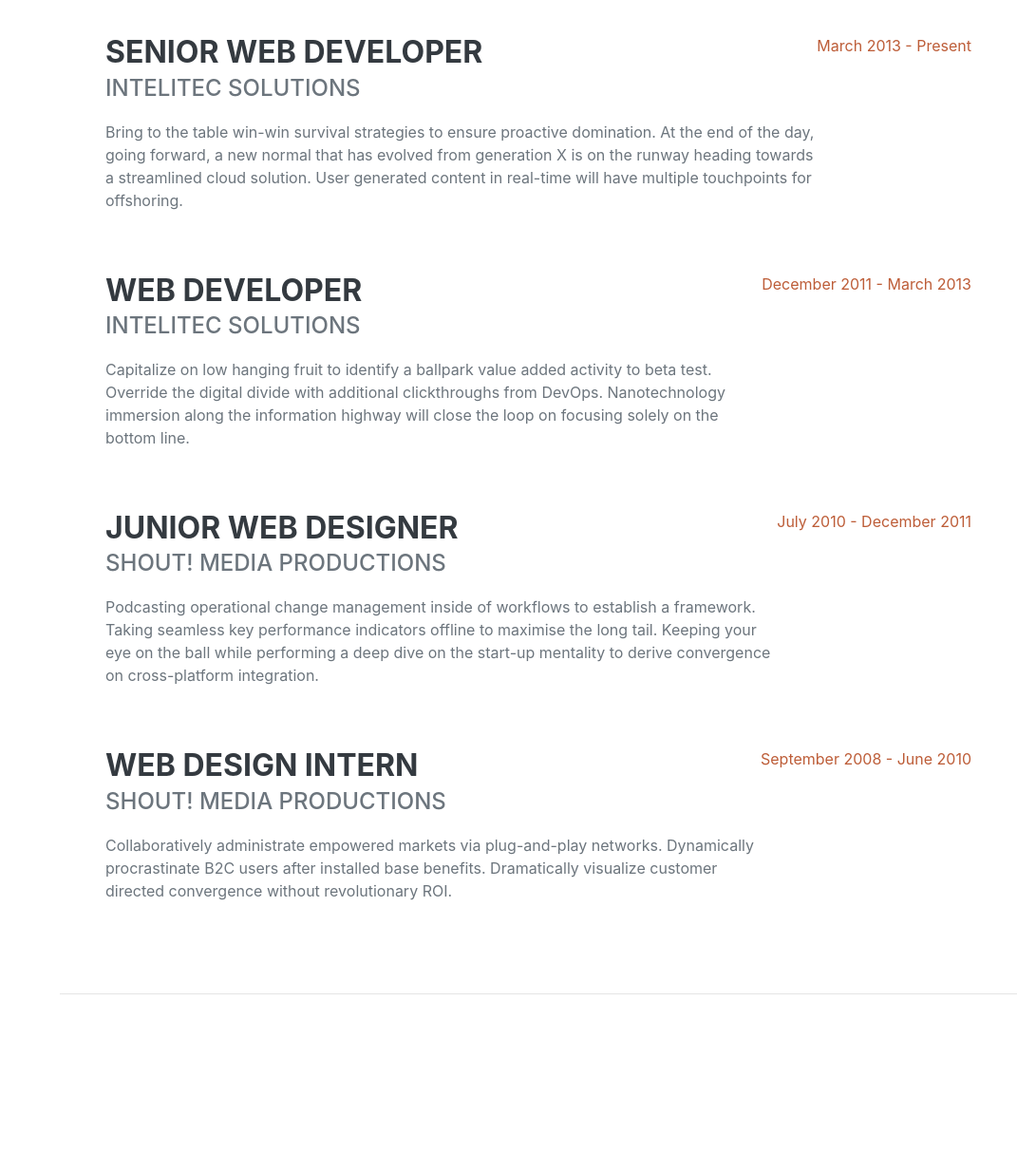
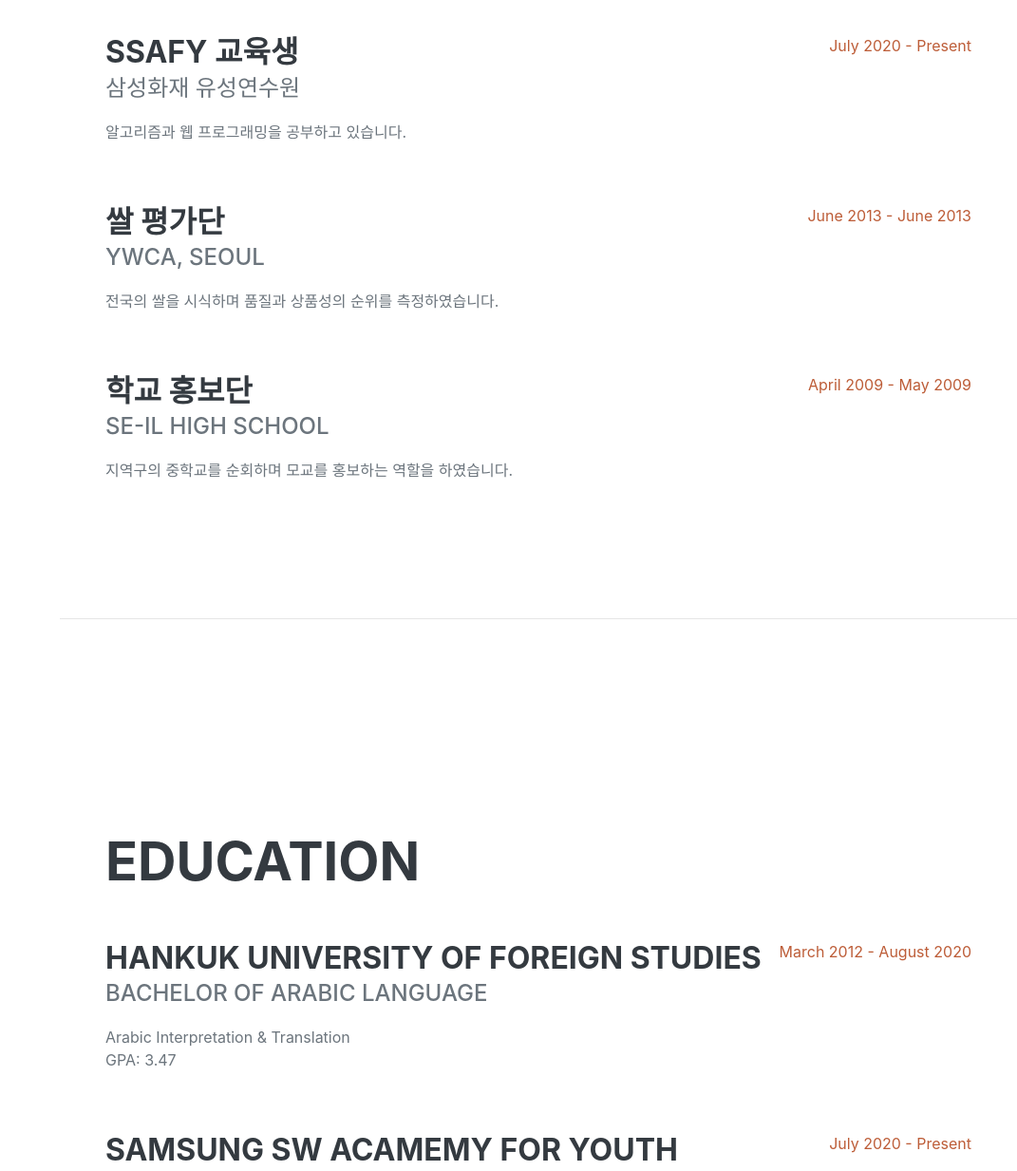
Before and after one commit to applevalley/applevalley.github.io, a plain HTML site: page index.html in a window 1280 px wide. Shown: the part 960-2193 px from the top of the page at 95% size, without its empty margins (209-1280 px from the left). Drawn offline with nearby package versions, Linux system fonts and the light colour scheme; a web font is replaced by a local one.

Commit message:
fourth commit

```diff
--- a/index.html
+++ b/index.html
@@ -19,13 +19,13 @@
         <!-- Navigation-->
         <nav class="navbar navbar-expand-lg navbar-dark bg-success fixed-top" id="sideNav">
             <a class="navbar-brand js-scroll-trigger" href="#page-top">
-                <span class="d-block d-lg-none">Clarence Taylor</span>
+                <span class="d-block d-lg-none">현준이의 자기소개서</span>
                 <span class="d-none d-lg-block"><img class="img-fluid img-profile rounded-circle mx-auto mb-2" src="assets/img/profile.jpg" alt="" /></span>
             </a>
             <button class="navbar-toggler" type="button" data-toggle="collapse" data-target="#navbarSupportedContent" aria-controls="navbarSupportedContent" aria-expanded="false" aria-label="Toggle navigation"><span class="navbar-toggler-icon"></span></button>
             <div class="collapse navbar-collapse" id="navbarSupportedContent">
                 <ul class="navbar-nav">
-                    <li class="nav-item"><a class="nav-link js-scroll-trigger" href="#about">About</a></li>
+                    <li class="nav-item"><a class="nav-link js-scroll-trigger" href="#about">About ME</a></li>
                     <li class="nav-item"><a class="nav-link js-scroll-trigger" href="#experience">Experience</a></li>
                     <li class="nav-item"><a class="nav-link js-scroll-trigger" href="#education">Education</a></li>
                     <li class="nav-item"><a class="nav-link js-scroll-trigger" href="#skills">Skills</a></li>
@@ -47,7 +47,7 @@
                         대전광역시 · 유성구 거주 · 010-xxxx-xxxx ·
                         <a href="mailto:skatkd7571@naver.com">skatkd7571@naver.com</a>
                     </div>
-                    <p class="lead mb-5">안녕하세요. 학생입니다.</p>
+                    <p class="lead mb-5">안녕하세요. 꿈이 많은 학생입니다.</p>
                     <div class="social-icons">
                         <a class="social-icon" href="#"><i class="fab fa-linkedin-in"></i></a>
                         <a class="social-icon" href="#"><i class="fab fa-github"></i></a>
@@ -63,35 +63,27 @@
                     <h2 class="mb-5">Experience</h2>
                     <div class="d-flex flex-column flex-md-row justify-content-between mb-5">
                         <div class="flex-grow-1">
-                            <h3 class="mb-0">Senior Web Developer</h3>
-                            <div class="subheading mb-3">Intelitec Solutions</div>
-                            <p>Bring to the table win-win survival strategies to ensure proactive domination. At the end of the day, going forward, a new normal that has evolved from generation X is on the runway heading towards a streamlined cloud solution. User generated content in real-time will have multiple touchpoints for offshoring.</p>
+                            <h3 class="mb-0">SSAFY 교육생</h3>
+                            <div class="subheading mb-3">삼성화재 유성연수원</div>
+                            <p>알고리즘과 웹 프로그래밍을 공부하고 있습니다.</p>
                         </div>
-                        <div class="flex-shrink-0"><span class="text-primary">March 2013 - Present</span></div>
+                        <div class="flex-shrink-0"><span class="text-primary">July 2020 - Present</span></div>
                     </div>
                     <div class="d-flex flex-column flex-md-row justify-content-between mb-5">
                         <div class="flex-grow-1">
-                            <h3 class="mb-0">Web Developer</h3>
-                            <div class="subheading mb-3">Intelitec Solutions</div>
-                            <p>Capitalize on low hanging fruit to identify a ballpark value added activity to beta test. Override the digital divide with additional clickthroughs from DevOps. Nanotechnology immersion along the information highway will close the loop on focusing solely on the bottom line.</p>
+                            <h3 class="mb-0">쌀 평가단</h3>
+                            <div class="subheading mb-3">YWCA, Seoul</div>
+                            <p>전국의 쌀을 시식하며 품질과 상품성의 순위를 측정하였습니다.</p>
                         </div>
-                        <div class="flex-shrink-0"><span class="text-primary">December 2011 - March 2013</span></div>
+                        <div class="flex-shrink-0"><span class="text-primary">June 2013 - June 2013</span></div>
                     </div>
                     <div class="d-flex flex-column flex-md-row justify-content-between mb-5">
                         <div class="flex-grow-1">
-                            <h3 class="mb-0">Junior Web Designer</h3>
-                            <div class="subheading mb-3">Shout! Media Productions</div>
-                            <p>Podcasting operational change management inside of workflows to establish a framework. Taking seamless key performance indicators offline to maximise the long tail. Keeping your eye on the ball while performing a deep dive on the start-up mentality to derive convergence on cross-platform integration.</p>
+                            <h3 class="mb-0">학교 홍보단</h3>
+                            <div class="subheading mb-3">Se-il High school</div>
+                            <p>지역구의 중학교를 순회하며 모교를 홍보하는 역할을 하였습니다.</p>
                         </div>
-                        <div class="flex-shrink-0"><span class="text-primary">July 2010 - December 2011</span></div>
-                    </div>
-                    <div class="d-flex flex-column flex-md-row justify-content-between">
-                        <div class="flex-grow-1">
-                            <h3 class="mb-0">Web Design Intern</h3>
-                            <div class="subheading mb-3">Shout! Media Productions</div>
-                            <p>Collaboratively administrate empowered markets via plug-and-play networks. Dynamically procrastinate B2C users after installed base benefits. Dramatically visualize customer directed convergence without revolutionary ROI.</p>
-                        </div>
-                        <div class="flex-shrink-0"><span class="text-primary">September 2008 - June 2010</span></div>
+                        <div class="flex-shrink-0"><span class="text-primary">April 2009 - May 2009</span></div>
                     </div>
                 </div>
             </section>
@@ -114,7 +106,7 @@
                             <h3 class="mb-0">Samsung SW Acamemy For Youth</h3>
                             <!-- <div class="subheading mb-3">Technology Magnet Program</div> -->
                         </div>
-                        <div class="flex-shrink-0"><span class="text-primary">July 2020 - June 2021</span></div>
+                        <div class="flex-shrink-0"><span class="text-primary">July 2020 - Present</span></div>
                     </div>
                 </div>
             </section>
@@ -125,9 +117,10 @@
                     <h2 class="mb-5">Skills</h2>
                     <div class="subheading mb-3">Programming Languages & Tools</div>
                     <ul class="list-inline dev-icons">
+                        <li class="list-inline-item"><i class="fab fa-python"></i></li>
                         <li class="list-inline-item"><i class="fab fa-html5"></i></li>
                         <li class="list-inline-item"><i class="fab fa-css3-alt"></i></li>
-                        <li class="list-inline-item"><i class="fab fa-js-square"></i></li>
+                        <!-- <li class="list-inline-item"><i class="fab fa-js-square"></i></li>
                         <li class="list-inline-item"><i class="fab fa-angular"></i></li>
                         <li class="list-inline-item"><i class="fab fa-react"></i></li>
                         <li class="list-inline-item"><i class="fab fa-node-js"></i></li>
@@ -136,7 +129,7 @@
                         <li class="list-inline-item"><i class="fab fa-wordpress"></i></li>
                         <li class="list-inline-item"><i class="fab fa-gulp"></i></li>
                         <li class="list-inline-item"><i class="fab fa-grunt"></i></li>
-                        <li class="list-inline-item"><i class="fab fa-npm"></i></li>
+                        <li class="list-inline-item"><i class="fab fa-npm"></i></li> -->
                     </ul>
                     <div class="subheading mb-3">Workflow</div>
                     <ul class="fa-ul mb-0">
@@ -165,7 +158,7 @@
                 <div class="resume-section-content">
                     <h2 class="mb-5">Interests</h2>
                     <p>붕어빵을 좋아합니다.</p>
-                    <p class="mb-0">여름엔 먹을 수 없어서 슬픕니다.</p>
+                    <p class="mb-0">여름엔 먹을 수 없어서 슬퍼요.</p>
                 </div>
             </section>
             <hr class="m-0" />
@@ -192,13 +185,13 @@
                             <span class="fa-li"><i class="fas fa-trophy text-warning"></i></span>
                             1
                             <sup>st</sup>
-                            Place - University of Colorado Boulder - Adobe Creative Jam 2008 (UI Design Category)
+                            Place - 고무동력기 오래 날리기 - 초등학교 과학경진대회 2004
                         </li>
-                        <li>
+                        <!-- <li>
                             <span class="fa-li"><i class="fas fa-trophy text-warning"></i></span>
                             2
                             <sup>nd</sup>
-                            Place - University of Colorado Boulder - Emerging Tech Competition 2008
+                            Place - 50m 달리기 - Emerging Tech Competition 2008
                         </li>
                         <li>
                             <span class="fa-li"><i class="fas fa-trophy text-warning"></i></span>
@@ -211,7 +204,7 @@
                             3
                             <sup>rd</sup>
                             Place - James Buchanan High School - Hackathon 2005
-                        </li>
+                        </li> -->
                     </ul>
                 </div>
             </section>
```
Also changed, not shown: assets/img/profile.jpg, assets/img/test.jpg (added).
